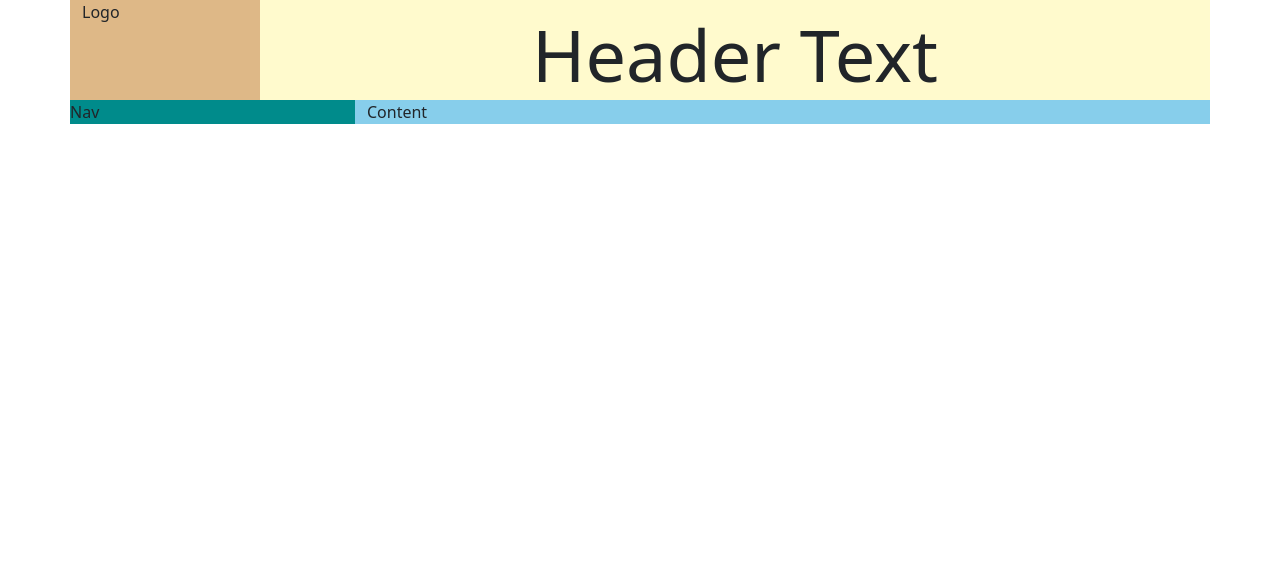
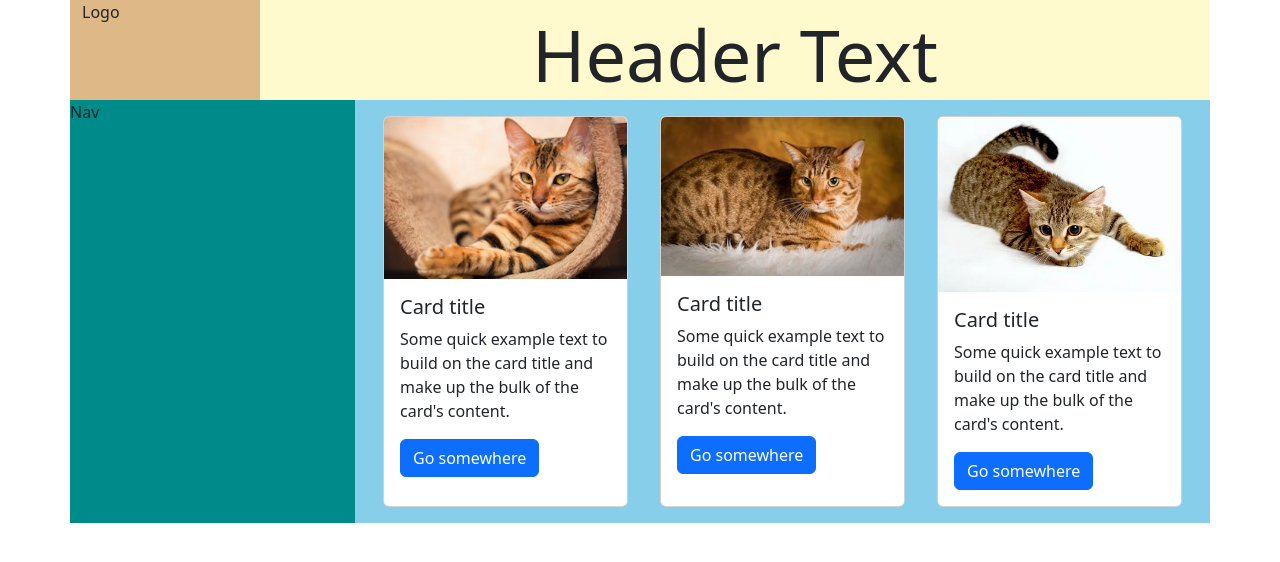
Before and after one commit to KatyaAntonova/boot-site1, a plain HTML site: page index.html in a window 1280 px wide. Drawn offline with nearby package versions, Linux system fonts and the light colour scheme.

Commit message:
add card

```diff
--- a/index.html
+++ b/index.html
@@ -17,8 +17,32 @@
     </div>
   <div class="row">
     <div class="col-xl-3 col-md-2 col-sm-12 nav">Nav</div>
-    <div class="col-xl-9 col-md-10 col-sm-12 content">Content</div>
-  </div>
-</div>
+    <div class="col-xl-9 col-md-10 col-sm-12 content d-flex justify-content-center">
+        <div class="card m-3" style="width: 18rem;">
+            <img src="img/a722441072774f0.jpg" class="card-img-top" alt="...">
+            <div class="card-body">
+              <h5 class="card-title">Card title</h5>
+              <p class="card-text">Some quick example text to build on the card title and make up the bulk of the card's content.</p>
+              <a href="#" class="btn btn-primary">Go somewhere</a>
+            </div>
+          </div>
+          <div class="card m-3" style="width: 18rem;">
+            <img src="img/b1ff63c93ad207aa9d228fad1d4f5aed.jpg" class="card-img-top" alt="...">
+            <div class="card-body">
+              <h5 class="card-title">Card title</h5>
+              <p class="card-text">Some quick example text to build on the card title and make up the bulk of the card's content.</p>
+              <a href="#" class="btn btn-primary">Go somewhere</a>
+            </div>
+          </div>
+          <div class="card m-3" style="width: 18rem;">
+            <img src="img/i.webp" class="card-img-top" alt="...">
+            <div class="card-body">
+              <h5 class="card-title">Card title</h5>
+              <p class="card-text">Some quick example text to build on the card title and make up the bulk of the card's content.</p>
+              <a href="#" class="btn btn-primary">Go somewhere</a>
+            </div>
+          </div>
+        </div>
+    </div>
 </body>
 </html>
```
Also changed, not shown: img/a722441072774f0.jpg (added), img/b1ff63c93ad207aa9d228fad1d4f5aed.jpg (added), img/i.webp (added), 1 other file.
